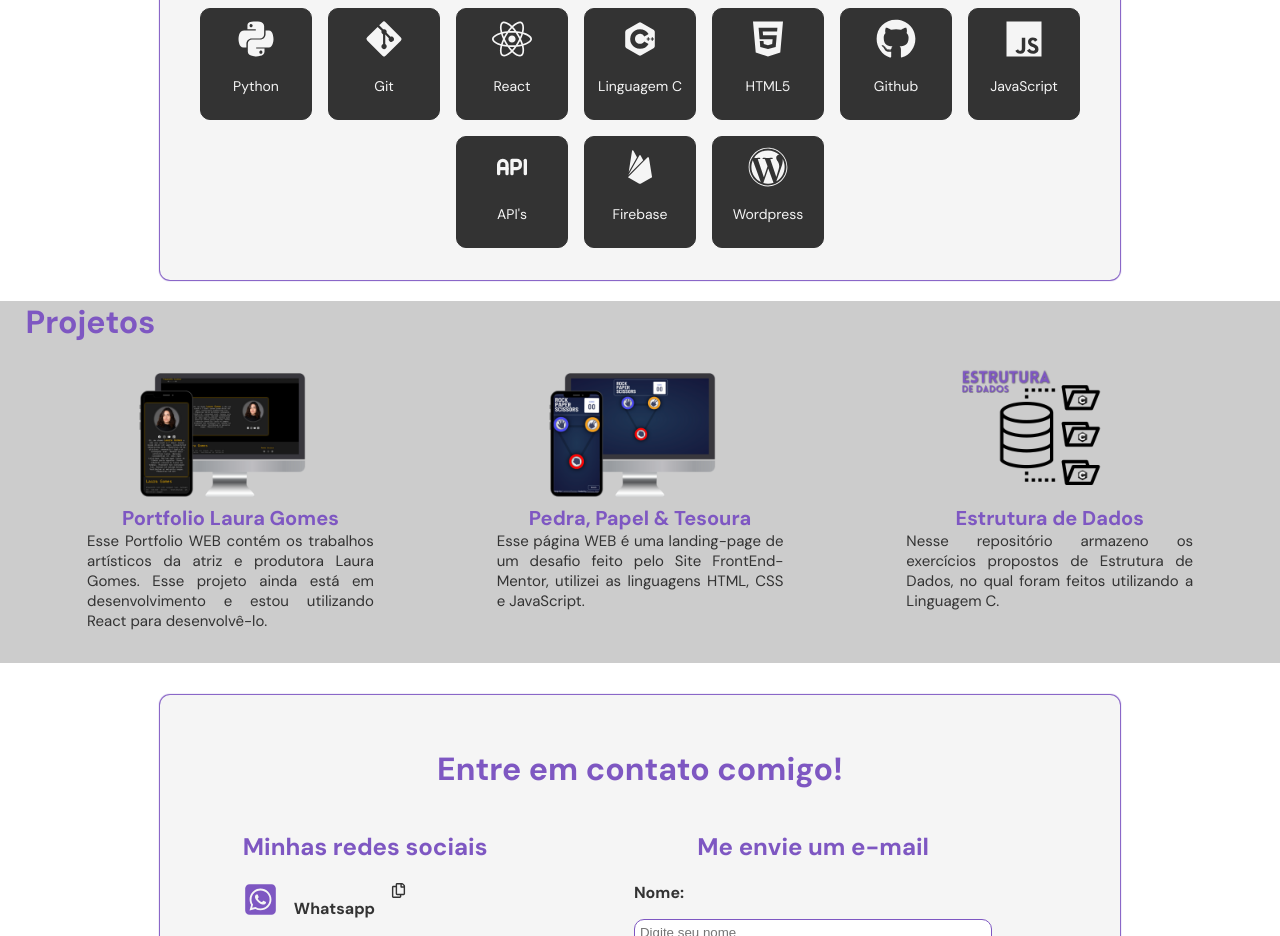
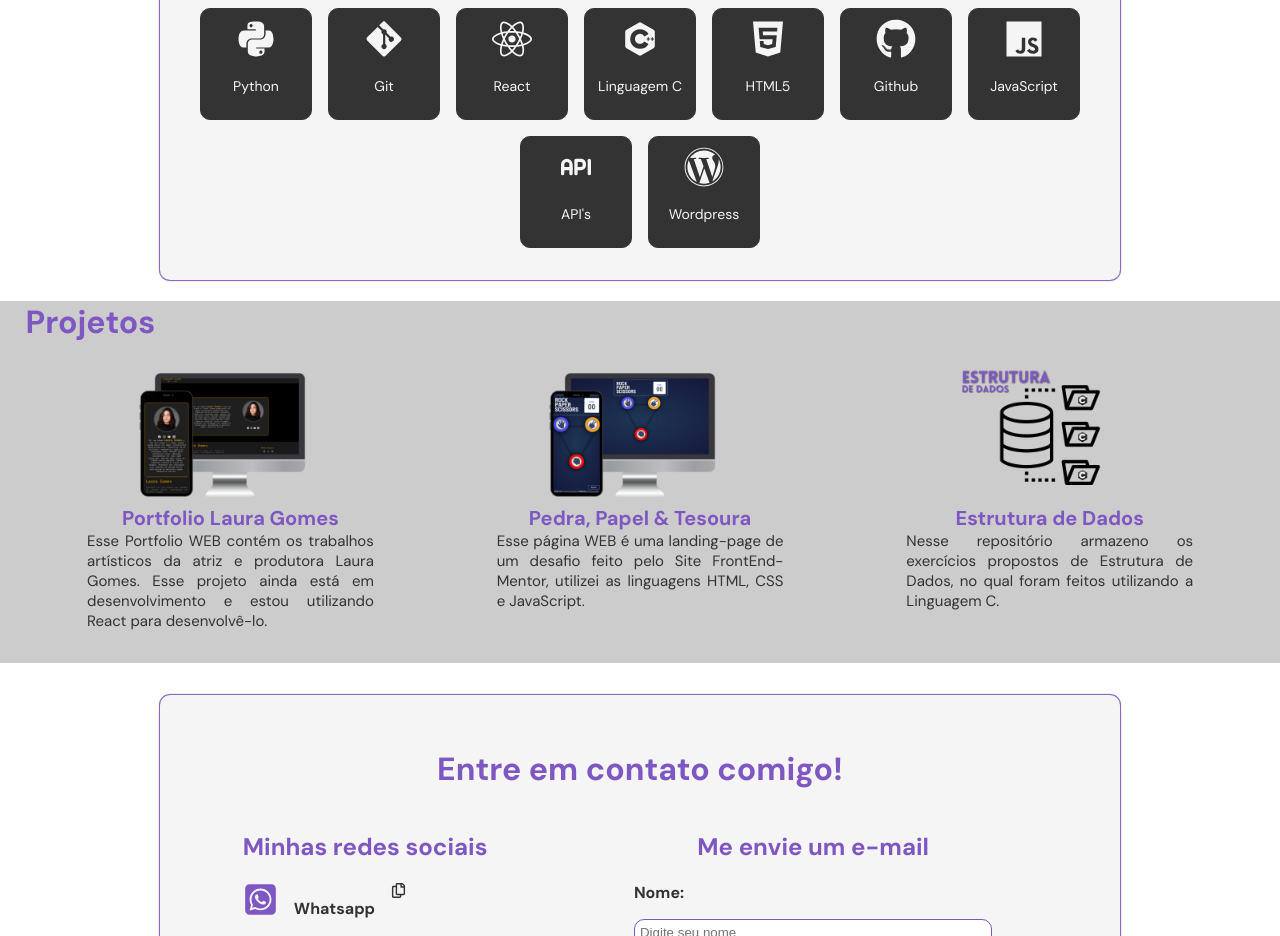
Before and after one commit to MatheusHAF/Meu-Portfolio, a React (Create React App) app: page / in a window 1280 px wide. Shown: the part 1040-1976 px from the top of the page. Built offline with nearby package versions, Linux system fonts and the light colour scheme.

Commit message:
Update Sobre.js

```diff
--- a/src/components/Sobre.js
+++ b/src/components/Sobre.js
@@ -49,10 +49,6 @@ function Sobre() {
                     <p>API's</p>
                 </nav>
                 <nav>
-                    <BiLogoFirebase />
-                    <p>Firebase</p>
-                </nav>
-                <nav>
                     <FaWordpress />
                     <p>Wordpress</p>
                 </nav>
```
